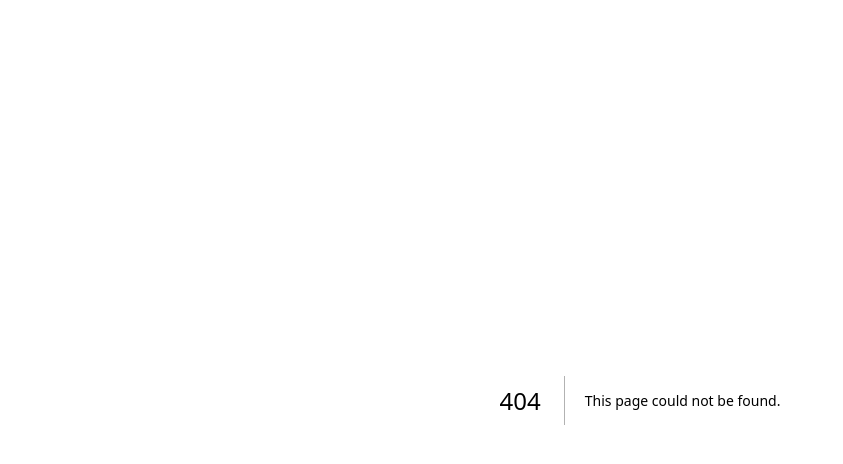
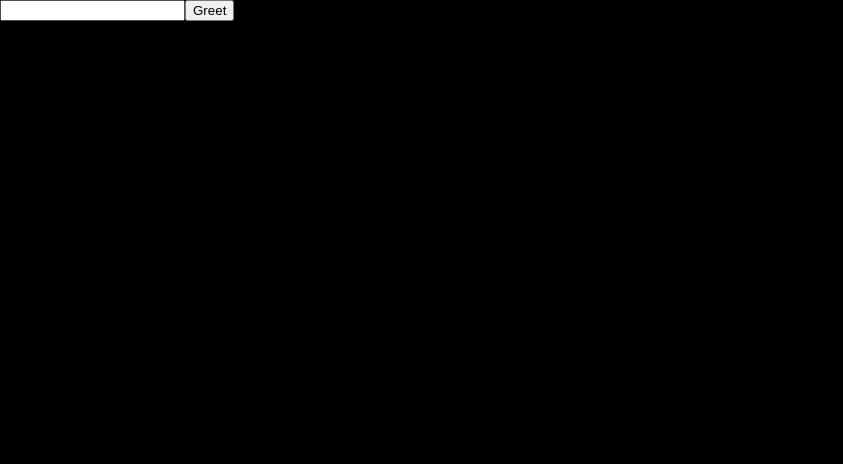
Before and after one commit to annamkishore/react-hooks-demo, a Next.js app: page /4-nextjs/server-actions in a window 1280 px wide. Before the commit this address had no page. Shown: the top 464 px of the page, without its empty margins (0-843 px from the left). Built offline with nearby package versions, Linux system fonts and the light colour scheme.

Commit message:
server actions

```diff
--- /dev/null
+++ b/app/4-nextjs/server-actions/actions.ts
@@ -0,0 +1,8 @@
+'use server'
+
+// server action
+export async function greetUser(prevState: any, formData: FormData) {
+
+  const name = formData.get('name')?.toString() || 'Guest'
+  return { message: `Namaste, ${name}!` }
+}
--- /dev/null
+++ b/app/4-nextjs/server-actions/page.js
@@ -0,0 +1,22 @@
+'use client'
+
+import {useFormState} from 'react-dom'
+import {greetUser} from './actions'
+
+export default function ServerActionTestPage() {
+  // server action
+  const [state, formAction] = useFormState(greetUser, {message: ''})
+
+  return (
+    <div className="p-4">
+      <form action={formAction}>
+        <input name="name"/>
+        <button type="submit">Greet</button>
+      </form>
+
+      {state.message &&
+        <p className="mt-4 text-green-700 font-semibold">{state.message}</p>
+      }
+    </div>
+  )
+}
--- a/app/5-nodejs/cpu-intensive-threads.js
+++ b/app/5-nodejs/cpu-intensive-threads.js
@@ -20,7 +20,7 @@ if(isMainThread) {
   const worker2 = new Worker(__filename)
   console.log("main end")
 }else {
-  console.log("worker start")
+  console.log("worker start", new Date())
   console.log(computeHeavy())
-  console.log("worker end")
+  console.log("worker end", new Date())
 }
--- a/next.config.js
+++ b/next.config.js
@@ -1,9 +1,5 @@
 /** @type {import('next').NextConfig} */
 const nextConfig = {
-  experimental: {
-    // feature #1(next): using app directory
-    appDir: true,
-  },
   async redirects() {
     return [
       {
--- a/package.json
+++ b/package.json
@@ -20,7 +20,7 @@
     "express": "^4.18.2",
     "graphql": "^16.8.1",
     "graphql-tools": "^9.0.0",
-    "next": "15.3.1",
+    "next": "14.2.29",
     "react": "18.2.0",
     "react-dom": "18.2.0",
     "react-redux": "^8.1.2",
```
Also changed, not shown: 2 other files (tests, documents, lock files or other folders).
